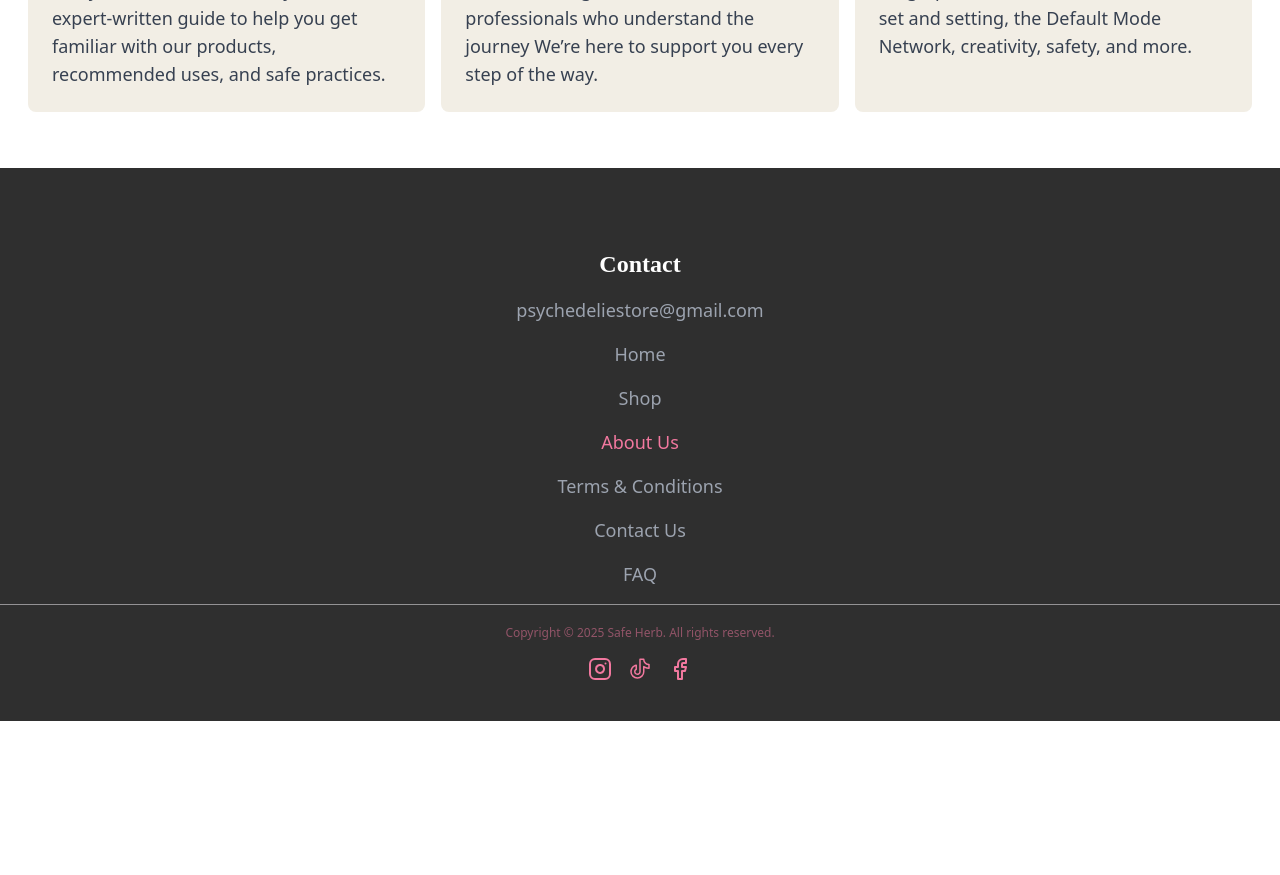
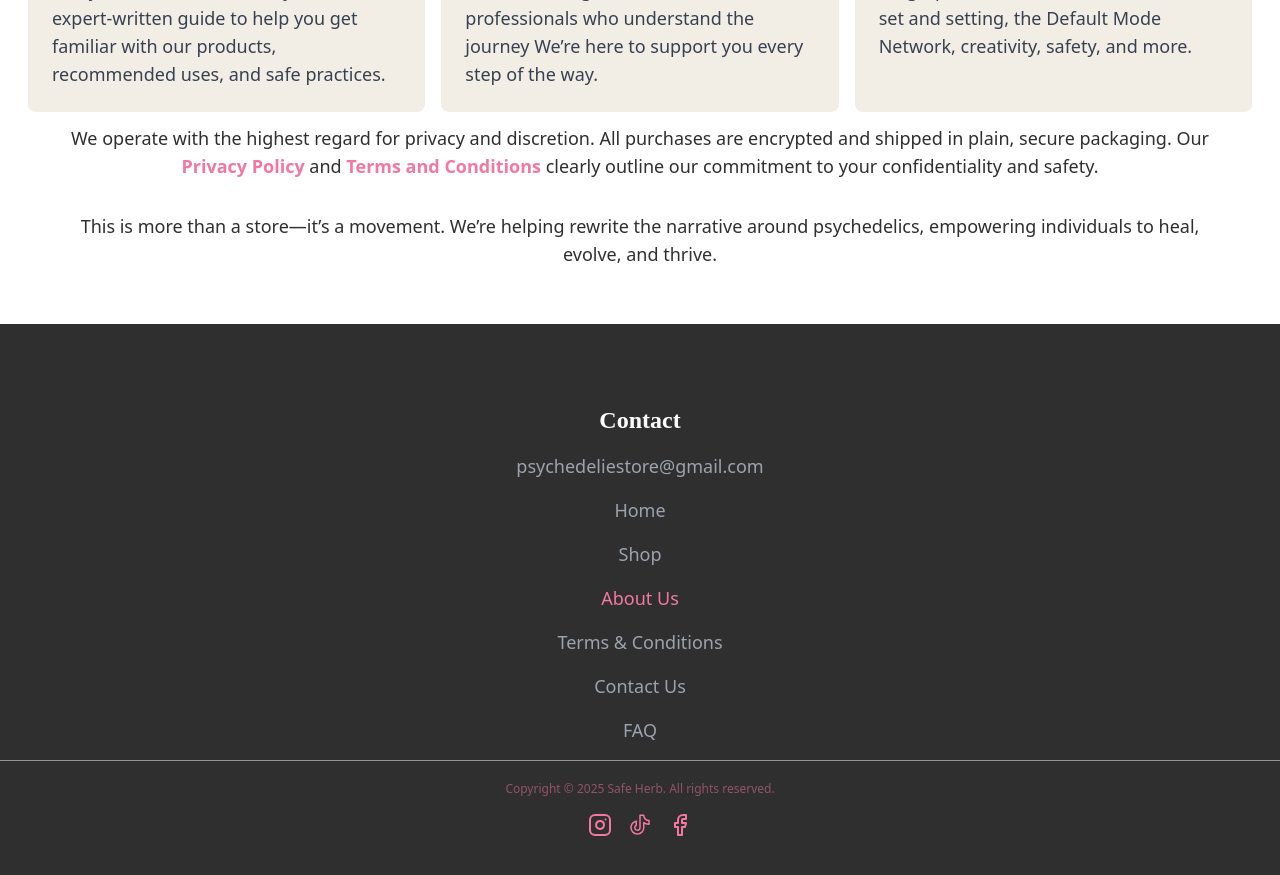
Before and after one commit to Sochik/Safe-Herb, a React (Vite) app: page /About in a window 1280 px wide. Shown: the part 1200-2075 px from the top of the page. Before the commit the page ends 1921 px from the top, so only its background shows below. Built offline with nearby package versions, Linux system fonts and the light colour scheme.

Commit message:
add about page, login page, register page and fix other bugs

```diff
--- a/src/pages/About.jsx
+++ b/src/pages/About.jsx
@@ -1,9 +1,14 @@
-import React from 'react'
+import React, { useEffect } from 'react'
 import { Link } from 'react-router-dom';
 import { about } from '../assets/images';
 import { offer } from '../data/asideData';
 
 export default function About() {
+    useEffect(() => {
+        return () => {
+          window.scrollTo(0, 0);
+        };
+      }, []);
     return (
       <section className="min-h-screen bg-white flex flex-col items-center justify-center p-4">
         {/* Header Image */}
@@ -17,8 +22,8 @@ export default function About() {
           />
         </div>
         <h1 className="text-3xl font-bold text-center text-primary">
-            About Us
-            </h1>
+          About Us
+        </h1>
 
         <div className="w-full flex flex-col items-center my-5 px-3 py-5 text-center gap-3">
           <div className="container px-2 ">
@@ -62,6 +67,36 @@ export default function About() {
                 </div>
               ))}
             </div>
+          </div>
+          <div className="container px-2 ">
+            <p className="text-lg text-dark mb-8">
+              We operate with the highest regard for privacy and discretion. All
+              purchases are encrypted and shipped in plain, secure packaging.
+              Our {" "}
+              <span>
+                <Link
+                  to="/Terms#PrivacyPolicy"
+                  className="text-highlight font-bold hover:underline"
+                >
+                  Privacy Policy
+                </Link>
+              </span>{" "}
+              and{" "}
+              <span>
+                <Link
+                  to="/Terms"
+                  className="text-highlight font-bold hover:underline"
+                >
+                  Terms and Conditions
+                </Link>
+              </span>{" "}
+              clearly outline our commitment to your confidentiality and safety.
+            </p>
+            <p className="text-lg text-dark ">
+              This is more than a store—it’s a movement. We’re helping rewrite
+              the narrative around psychedelics, empowering individuals to heal,
+              evolve, and thrive.
+            </p>
           </div>
         </div>
       </section>
```
